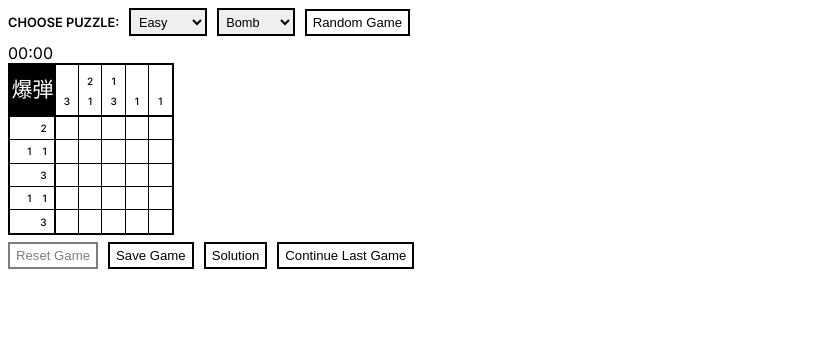
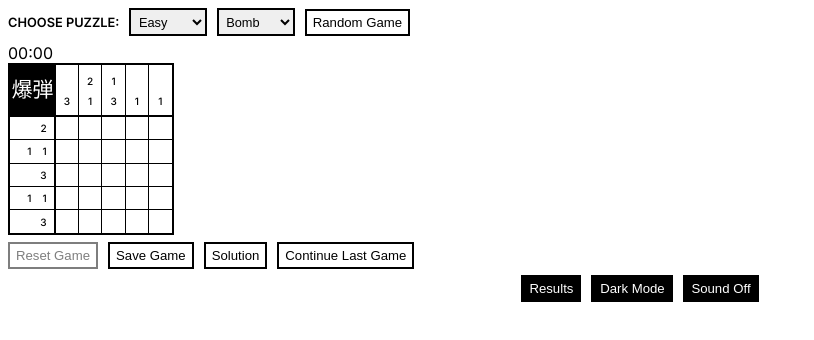
Before and after one commit to asfound/nonograms, a website built with Vite: page nonograms/index.html in a window 1280 px wide. Shown: the whole page, without its empty margins (0-814 px from the left). Built offline with nearby package versions, Linux system fonts and the light colour scheme.

Commit message:
feat: add game settings panel

```diff
--- a/nonograms/src/app/app.js
+++ b/nonograms/src/app/app.js
@@ -2,6 +2,7 @@ import { setUpGame, handleCellClick } from '@/components/game/gameLogic';
 import createGameState from '@/components/game/gameState';
 import templates from '@/components/game/templates';
 import createGameControls from '@/components/gameControls/gameControls';
+import createGameSettings from '@/components/gameSettings/gameSettings';
 import createModal from '@/components/modal/modal';
 import createPuzzleMenu from '@/components/puzzlesMenu/puzzlesMenu';
 import createTimer from '@/components/timer/timer';
@@ -53,8 +54,16 @@ function initApp() {
     }
   );
 
-  const gameControls = createGameControls(gameState, templates, emitter, gameContainer);
+  const gameControls = createGameControls(
+    gameState,
+    templates,
+    emitter,
+    gameContainer
+  );
   document.body.appendChild(gameControls);
+
+  const gameSettings = createGameSettings(gameState, emitter);
+  document.body.appendChild(gameSettings);
 }
 
 export default initApp;
--- a/nonograms/src/components/game/gameState.js
+++ b/nonograms/src/components/game/gameState.js
@@ -11,6 +11,8 @@ function createGameState() {
     playerCorrectCellsCount: 0,
     isGameOver: true,
     elapsedTime: 0,
+    mode: 'light',
+    sound: true,
   };
 
   return {
--- /dev/null
+++ b/nonograms/src/components/gameSettings/gameSettings.js
@@ -0,0 +1,68 @@
+import { button, div } from '@/utils/createElement';
+
+import styles from './gameSettings.module.css';
+/**
+ * @param {GameState} gameState
+ * @param {EventEmitter} emitter
+ * @returns {HTMLElement}
+ */
+function createGameSettings(gameState, emitter) {
+  const settingsContainer = div({ className: 'settings panel' });
+
+  const resultsButton = button({
+    className: 'button',
+    textContent: 'Results',
+  });
+
+  /** @param {HTMLButtonElement} buttonElement */
+  const setThemeButtonContent = (buttonElement) => {
+    const { mode } = gameState.getState();
+    const newModeValue = mode === 'light' ? 'dark' : 'light';
+    const content = `${newModeValue} Mode`;
+    const buttonToUpdate = buttonElement;
+    buttonToUpdate.textContent = content;
+
+    // TODO: move to theme toggler function
+    gameState.updateState({ mode: newModeValue });
+  };
+
+  const themeButton = button({
+    className: 'button',
+  });
+  themeButton.classList.add(styles.fixed);
+
+  setThemeButtonContent(themeButton);
+  themeButton.addEventListener('click', () => {
+    setThemeButtonContent(themeButton);
+    emitter.emit('toggle theme');
+  });
+
+  /** @param {HTMLButtonElement} buttonElement */
+  const setSoundButtonContent = (buttonElement) => {
+    const { sound } = gameState.getState();
+    const newModeValue = sound ? 'off' : 'on';
+    const content = `Sound ${newModeValue}`;
+    const buttonToUpdate = buttonElement;
+    buttonToUpdate.textContent = content;
+
+    // TODO: move to sound toggler function
+    gameState.updateState({ sound: !sound });
+  };
+
+  const soundButton = button({
+    className: 'button',
+  });
+
+  setSoundButtonContent(soundButton);
+  soundButton.addEventListener('click', () => {
+    setSoundButtonContent(soundButton);
+    emitter.emit('toggle sound');
+  });
+
+  settingsContainer.appendChild(resultsButton);
+  settingsContainer.appendChild(themeButton);
+  settingsContainer.appendChild(soundButton);
+
+  return settingsContainer;
+}
+export default createGameSettings;
--- /dev/null
+++ b/nonograms/src/components/gameSettings/gameSettings.module.css
@@ -0,0 +1,3 @@
+.fixed {
+  min-width: 5.125rem;
+}
--- a/nonograms/src/components/types/types.js
+++ b/nonograms/src/components/types/types.js
@@ -8,6 +8,8 @@
  * @property {number} playerCorrectCellsCount
  * @property {boolean} isGameOver
  * @property {number} elapsedTime
+ * @property {string} mode
+ * @property {boolean} sound
  */
 
 /**
--- a/nonograms/src/styles/style.css
+++ b/nonograms/src/styles/style.css
@@ -18,6 +18,7 @@
 
   font-size: 0.825rem;
   color: var(--main);
+  text-transform: capitalize;
   white-space: nowrap;
 
   background-color: var(--secondary);
@@ -40,3 +41,23 @@
   pointer-events: none;
   opacity: 0.5;
 }
+
+.panel {
+  display: flex;
+  flex-wrap: wrap;
+  gap: 0.625rem;
+  align-items: center;
+  justify-content: center;
+
+  margin: 0.425rem 0;
+}
+
+.settings .button {
+  color: var(--secondary);
+  background-color: var(--main);
+}
+
+.settings .button:hover {
+  color: var(--main);
+  background-color: var(--secondary);
+}
```
